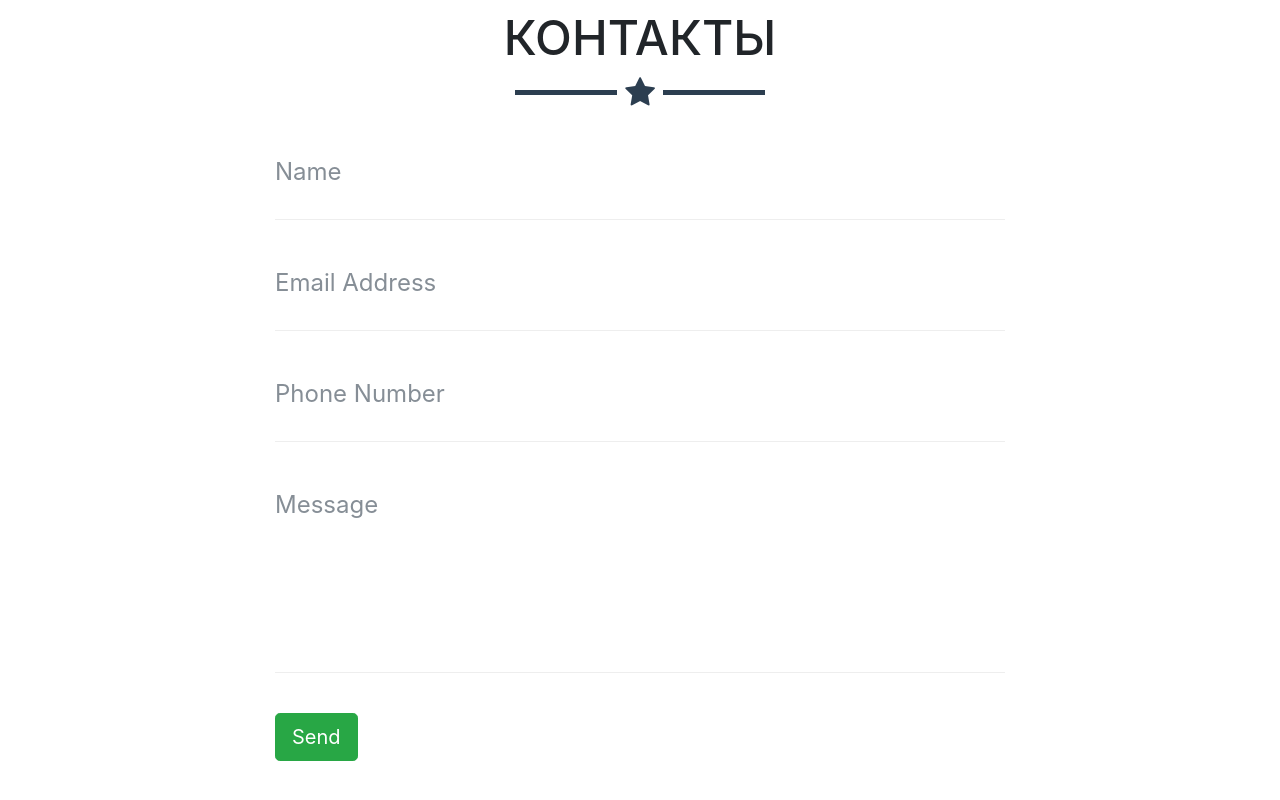
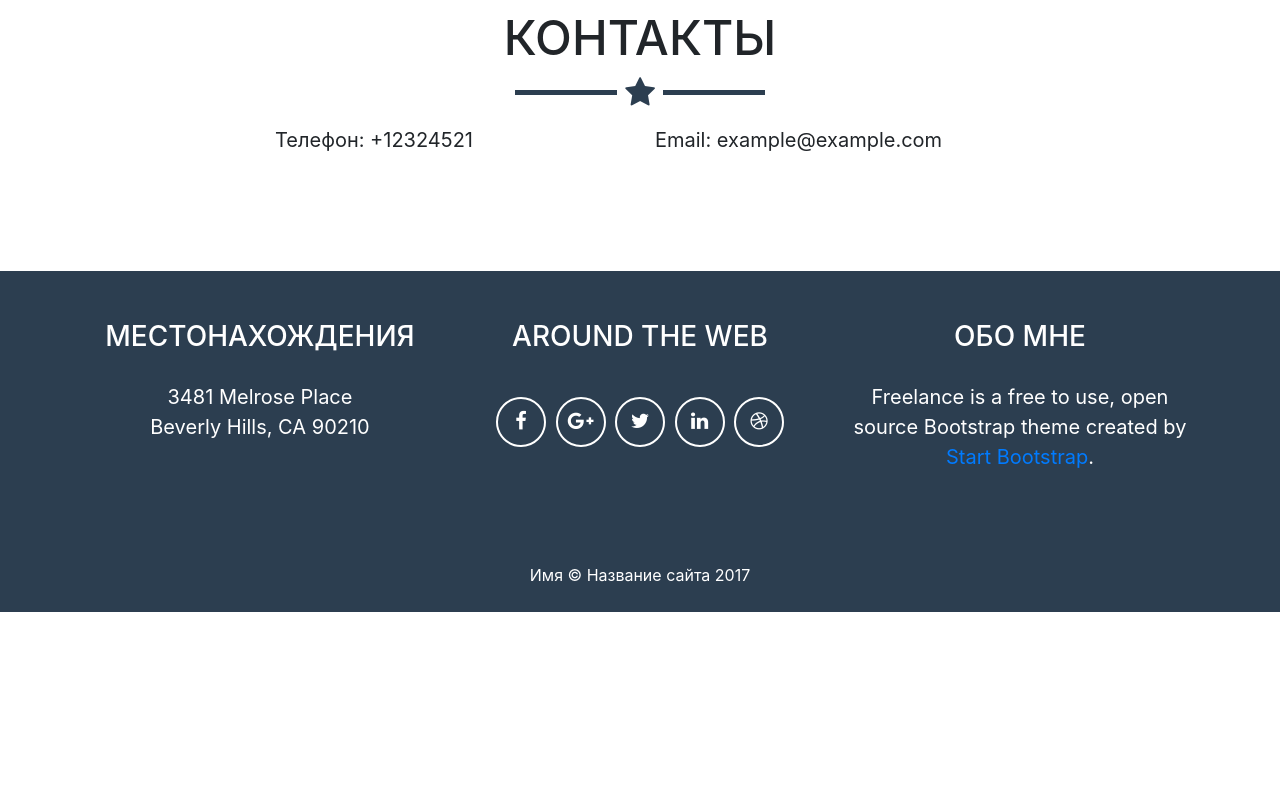
Before and after one commit to hexalar/hexalar.github.io, a website with bundled scripts: page index.html in a window 1280 px wide. Shown: the part 2360-3160 px from the top of the page. After the commit the page ends 2972 px from the top, so only its background shows below. Built offline with nearby package versions, Linux system fonts and the light colour scheme.

Commit message:
Contacts change

```diff
--- a/index.html
+++ b/index.html
@@ -8,7 +8,7 @@
     <meta name="description" content="">
     <meta name="author" content="">
 
-    <title>Freelancer - Start Bootstrap Theme</title>
+    <title>Имя в табе</title>
 
     <!-- Bootstrap core CSS -->
     <link href="vendor/bootstrap/css/bootstrap.min.css" rel="stylesheet">
@@ -159,44 +159,11 @@
         <h2 class="text-center">Контакты</h2>
         <hr class="star-primary">
         <div class="row">
-          <div class="col-lg-8 mx-auto">
-            <!-- To configure the contact form email address, go to mail/contact_me.php and update the email address in the PHP file on line 19. -->
-            <!-- The form should work on most web servers, but if the form is not working you may need to configure your web server differently. -->
-            <form name="sentMessage" id="contactForm" novalidate>
-              <div class="control-group">
-                <div class="form-group floating-label-form-group controls">
-                  <label>Name</label>
-                  <input class="form-control" id="name" type="text" placeholder="Name" required data-validation-required-message="Please enter your name.">
-                  <p class="help-block text-danger"></p>
-                </div>
-              </div>
-              <div class="control-group">
-                <div class="form-group floating-label-form-group controls">
-                  <label>Email Address</label>
-                  <input class="form-control" id="email" type="email" placeholder="Email Address" required data-validation-required-message="Please enter your email address.">
-                  <p class="help-block text-danger"></p>
-                </div>
-              </div>
-              <div class="control-group">
-                <div class="form-group floating-label-form-group controls">
-                  <label>Phone Number</label>
-                  <input class="form-control" id="phone" type="tel" placeholder="Phone Number" required data-validation-required-message="Please enter your phone number.">
-                  <p class="help-block text-danger"></p>
-                </div>
-              </div>
-              <div class="control-group">
-                <div class="form-group floating-label-form-group controls">
-                  <label>Message</label>
-                  <textarea class="form-control" id="message" rows="5" placeholder="Message" required data-validation-required-message="Please enter a message."></textarea>
-                  <p class="help-block text-danger"></p>
-                </div>
-              </div>
-              <br>
-              <div id="success"></div>
-              <div class="form-group">
-                <button type="submit" class="btn btn-success btn-lg" id="sendMessageButton">Send</button>
-              </div>
-            </form>
+          <div class="col-lg-4 ml-auto">
+            <p>Телефон: +12324521</p>
+          </div>
+          <div class="col-lg-4 mr-auto">
+            <p>Email: example@example.com</p>
           </div>
         </div>
       </div>
```
